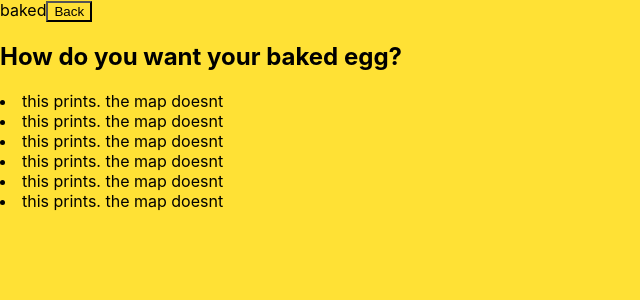
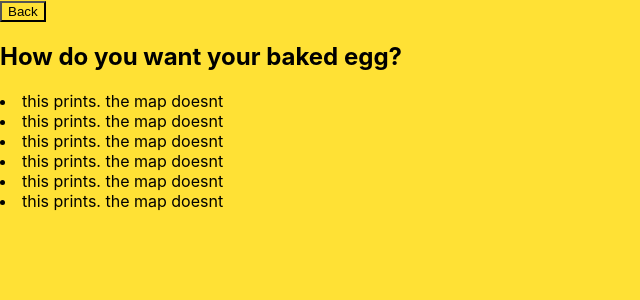
Before and after one commit to dannyMilnes/Yolko, a React (Create React App) app: page /cooking-method/baked in a window 1280 px wide. Shown: the top 300 px of the page, without its empty margins (0-640 px from the left). Built offline with nearby package versions, Linux system fonts and the light colour scheme.

Commit message:
getting display name to show on cooking method

```diff
--- a/src/pages/CookingMethod.js
+++ b/src/pages/CookingMethod.js
@@ -26,7 +26,6 @@ export default function CookingMethod() {
     return (
         <div className="page-container">
             <div className="page-header">
-                {eggName}
                 <button onClick={goBackHandle} className="back-button"> Back </button>
                 <h2> How do you want your {displayName}?</h2>
 
```
Also changed, not shown: 1 other file (tests, documents, lock files or other folders).
